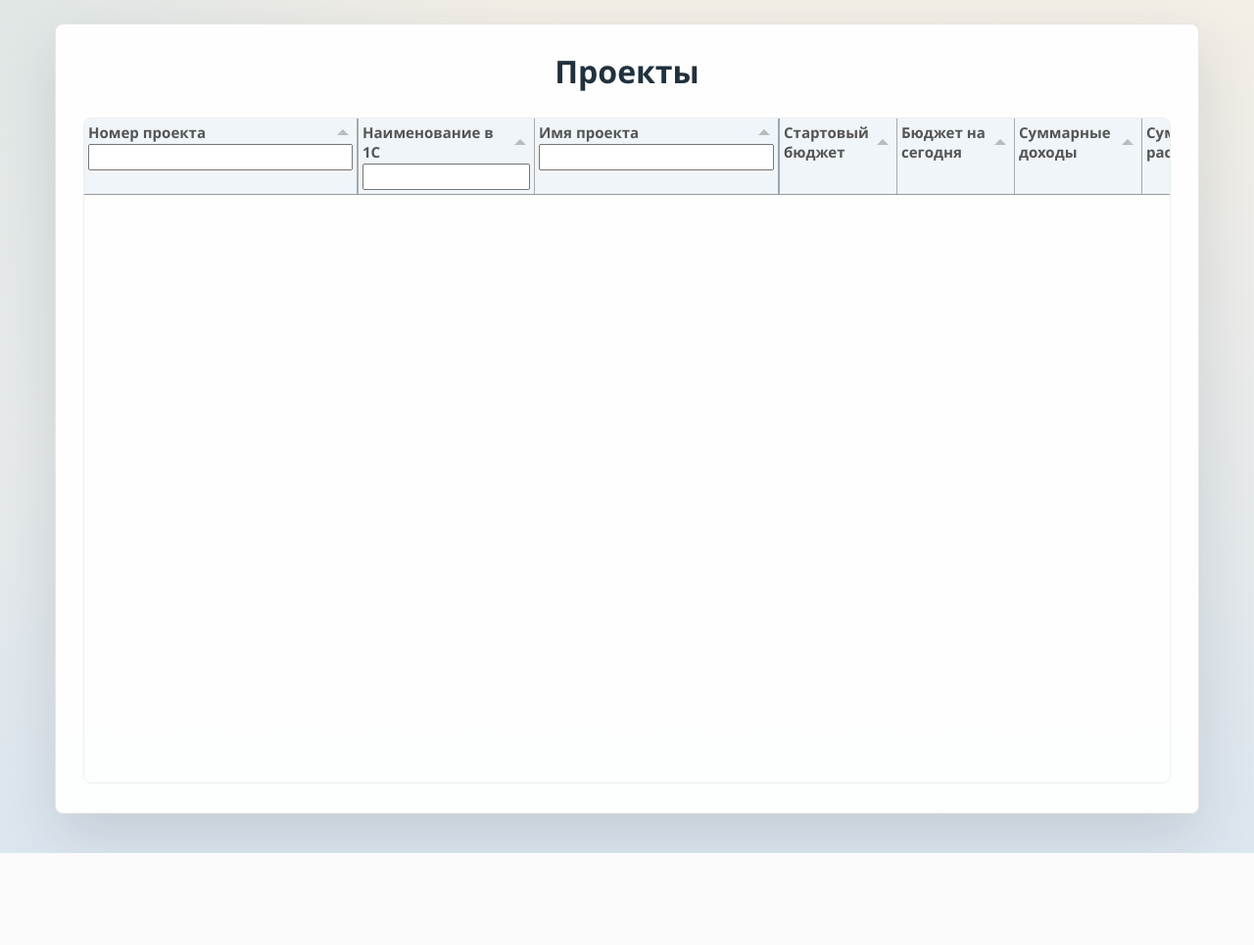
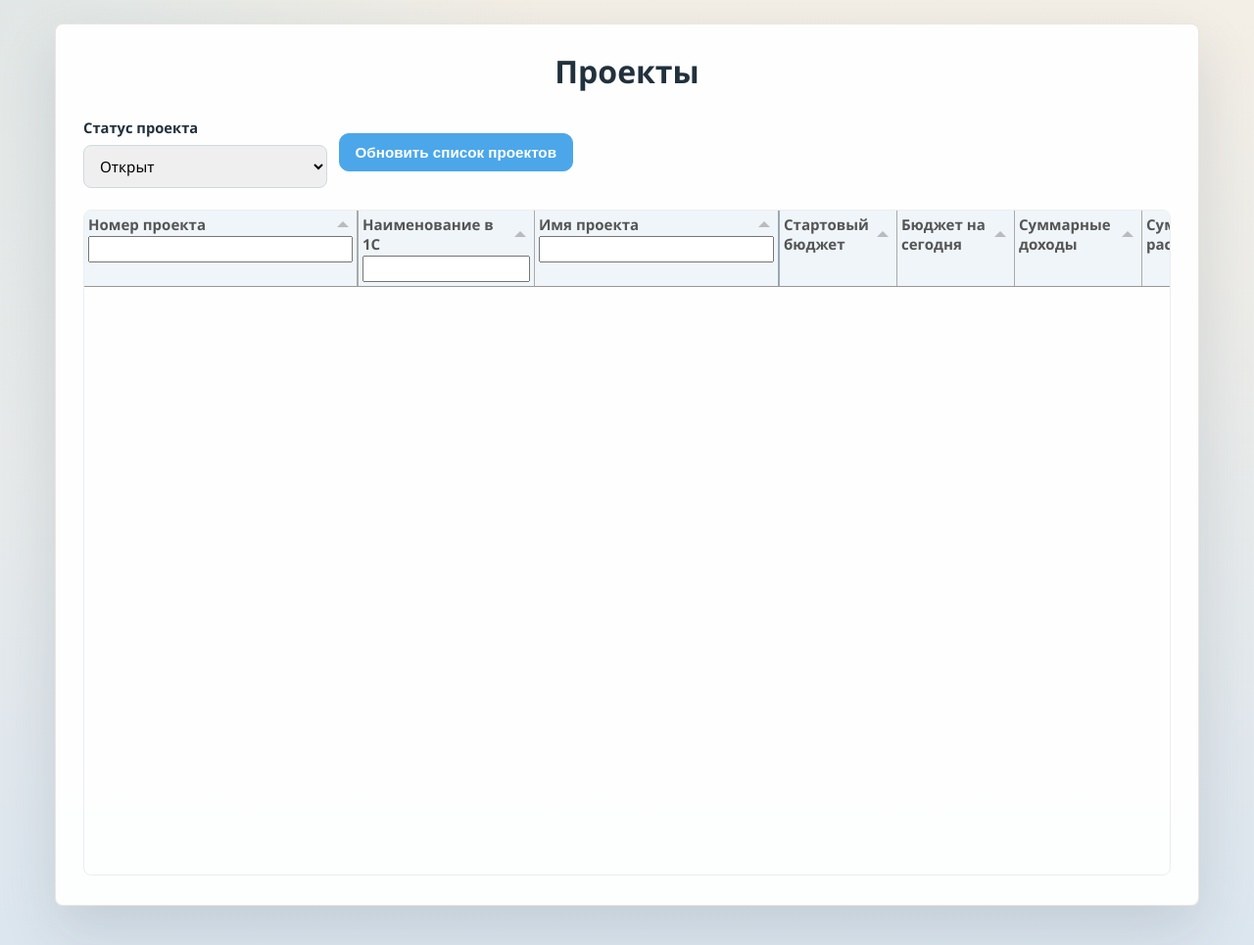
Before and after one commit to engineer-program/project-budget-manager, a Django app: page /pages/projects/ in a window 1280 px wide. Shown: the part 70-1035 px from the top of the page at 98% size. Before the commit the page ends 941 px from the top, so only its background shows below. Run offline with Django 5.2, Linux system fonts and the light colour scheme; the visitor is signed in with stand-in values (Sample User, id 1); data that the repository does not hold is empty; some libraries are stand-ins or nearby versions.

Commit message:
frontend: update projects pages with filter by status project

```diff
--- a/backend/templates/projects/projects.html
+++ b/backend/templates/projects/projects.html
@@ -59,10 +59,18 @@
         .topbar,
         .topbar-actions,
         .modal-actions,
-        .form-grid {
+        .form-grid,
+        .project-filters {
             display: flex;
             align-items: center;
             gap: 12px;
+        }
+
+        .project-filters {
+            justify-content: center;
+            flex-wrap: flex-center;
+            margin-bottom: 22px;
+            width: 500px;
         }
 
         .topbar {
@@ -327,6 +335,7 @@
         }
 
         .field input,
+        .field select,
         .field textarea {
             width: 100%;
             border: 1px solid var(--input-border);
@@ -380,6 +389,20 @@
         <section class="panel">
             <h1 class="heading">Проекты</h1>
             <div id="status-message" class="status-message"></div>
+            <div class="project-filters">
+                <div class="field">
+                    <label for="project-status-filter">Статус проекта</label>
+                    <select id="project-status-filter">
+                        <option value="open" selected>Открыт</option>
+                        <option value="closed">Закрыт</option>
+                        <option value="archived">Архивирован</option>
+                        <option value="all">Все</option>
+                    </select>
+                </div>
+                <button id="refresh-projects-button" class="button primary" type="button" disabled>
+                    Обновить список проектов
+                </button>
+            </div>
             <div id="projects-table"></div>
         </section>
     </div>
@@ -513,8 +536,12 @@
         let currentProject = null;
         let pendingIncomeDeleteId = null;
         let statusTimer = null;
+        let loadedProjectStatus = "open";
 
         const statusMessage = document.getElementById("status-message");
+        const projectsTableElement = document.getElementById("projects-table");
+        const projectStatusFilter = document.getElementById("project-status-filter");
+        const refreshProjectsButton = document.getElementById("refresh-projects-button");
         const toastContainer = document.getElementById("toast-container");
         const projectCardBackdrop = document.getElementById("project-card-backdrop");
         const incomesBackdrop = document.getElementById("incomes-backdrop");
@@ -595,11 +622,29 @@
             return payload;
         }
 
+        function updateRefreshProjectsButton() {
+            const statusChanged = projectStatusFilter.value !== loadedProjectStatus;
+            refreshProjectsButton.disabled = !statusChanged && Boolean(projectsTable);
+            if (statusChanged) {
+                projectsTableElement.style.display = "none";
+            }
+        }
+
         async function loadProjects() {
+            const defaultButtonText = "Обновить список проектов";
+            refreshProjectsButton.disabled = true;
+            refreshProjectsButton.textContent = "Загрузка...";
+            showStatus("Загружаем список проектов...", "success");
             try {
-                const payload = await requestJson("{% url 'projects-data' %}");
+                const params = new URLSearchParams({project_status: projectStatusFilter.value});
+                const payload = await requestJson(`{% url 'projects-data' %}?${params}`);
+                loadedProjectStatus = payload.project_status || projectStatusFilter.value;
+                projectStatusFilter.value = loadedProjectStatus;
+                projectsTableElement.style.display = "";
+                updateRefreshProjectsButton();
                 if (projectsTable) {
                     projectsTable.replaceData(payload.rows);
+                    showStatus("Список проектов обновлён.", "success");
                     return;
                 }
 
@@ -625,8 +670,12 @@
                         moneyColumn("Суммарные расходы", "total_expense", widthGrow = 1.05),
                     ],
                 });
+                showStatus("Список проектов загружен.", "success");
             } catch (error) {
                 showStatus(error.message, "error");
+            } finally {
+                refreshProjectsButton.textContent = defaultButtonText;
+                updateRefreshProjectsButton();
             }
         }
 
@@ -826,6 +875,8 @@
         document.getElementById("save-income-button").addEventListener("click", saveIncome);
         document.getElementById("save-expense-button").addEventListener("click", saveExpense);
         document.getElementById("confirm-delete-income-button").addEventListener("click", deleteIncome);
+        projectStatusFilter.addEventListener("change", updateRefreshProjectsButton);
+        refreshProjectsButton.addEventListener("click", loadProjects);
 
         loadProjects();
     </script>
```
Also changed, not shown: backend/templates/projects/project_report.html (+19 -1 lines).
